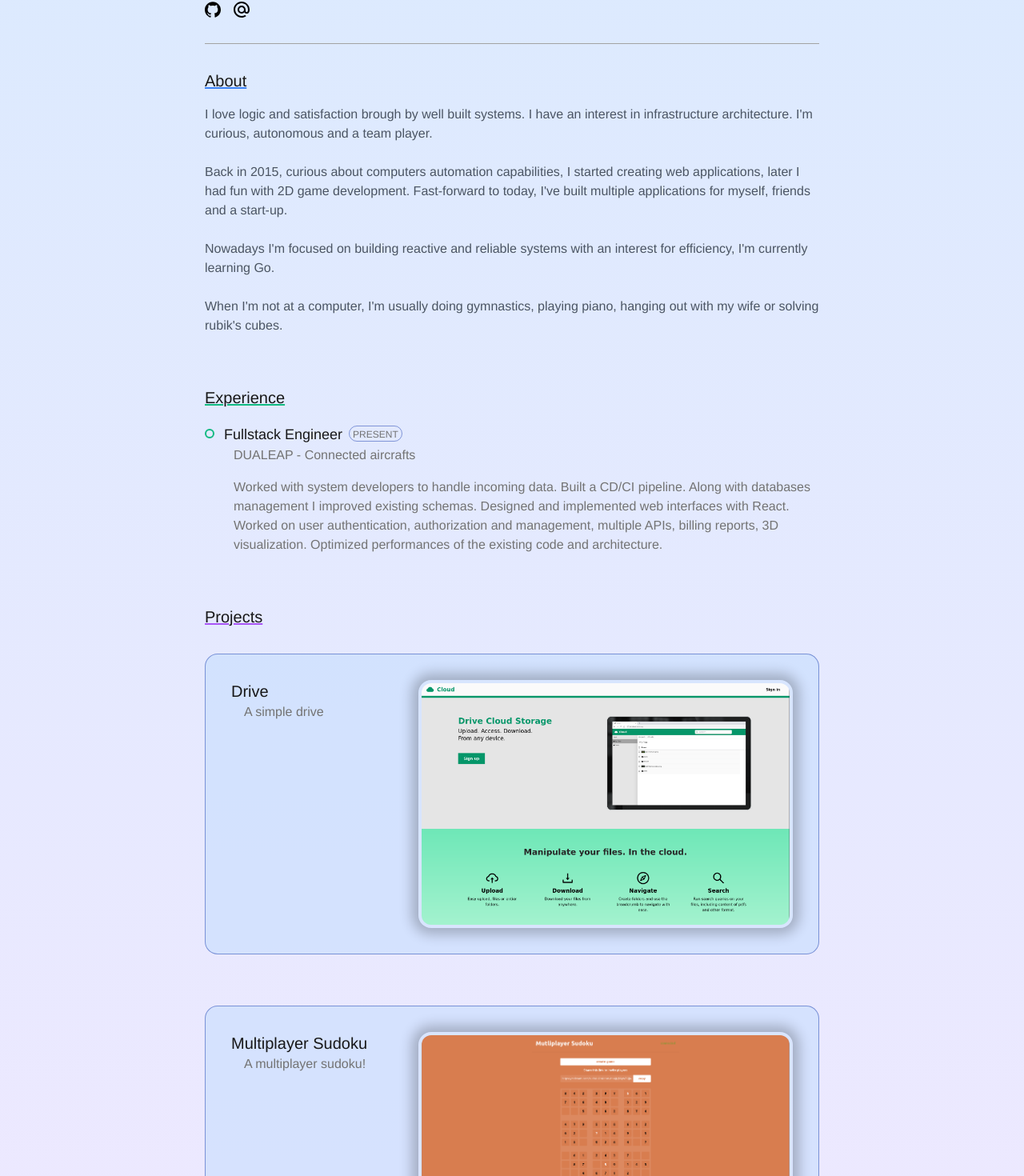
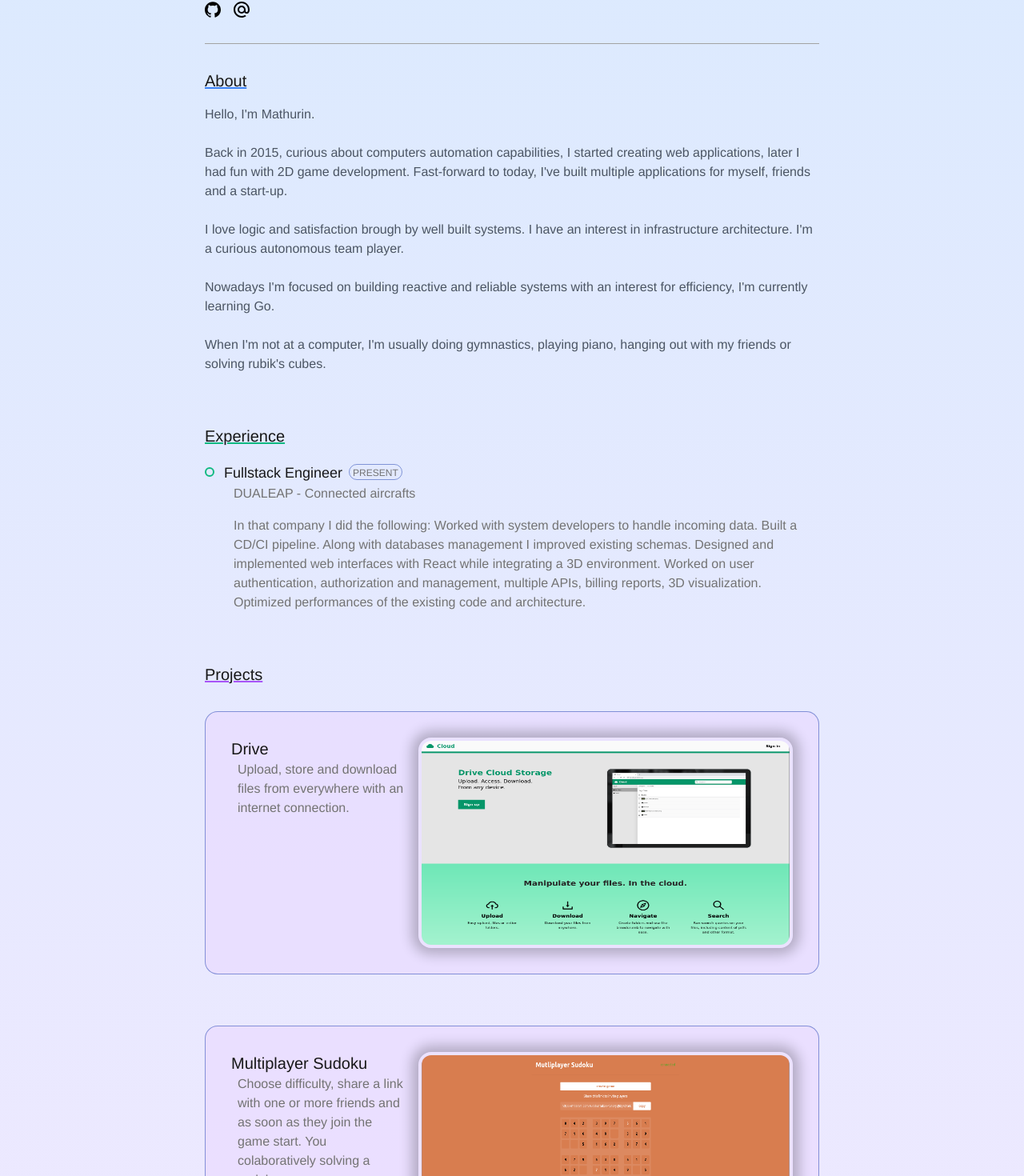
Before and after one commit to mDeram/portfolio, a React (Vite) app: page / in a window 1280 px wide. Shown: the part 150-1620 px from the top of the page at 80% size. Built offline with nearby package versions, Linux system fonts and the light colour scheme.

Commit message:
feat: improved content & styles

```diff
--- a/index.html
+++ b/index.html
@@ -7,7 +7,7 @@
     <title>Mathurin Deramecourt Portfolio</title>
   </head>
   <body class="flex justify-center font-['Helvetica'] bg-gradient-to-b from-blue-100 to-purple-100">
-    <div id="root" class="w-full max-w-3xl"></div>
+    <div id="root" class="w-full max-w-3xl mx-4 md:mx-0"></div>
     <script type="module" src="/src/main.jsx"></script>
   </body>
 </html>
--- a/src/App.jsx
+++ b/src/App.jsx
@@ -8,15 +8,15 @@ import { SiGithub, SiMaildotru } from "react-icons/si";
 
 function Project({ src, title, href, content }) {
     return (
-        <div className="flex flex-col gap-16 border border-blue-800/50 rounded-2xl bg-blue-200/50">
-            <div className="rounded-2xl p-8 flex text-neutral-900">
-                <div className="w-1/3">
+        <div className="flex flex-col gap-16 border border-blue-800/50 rounded-2xl bg-purple-200/50">
+            <div className="rounded-2xl p-8 flex flex-col gap-8 sm:gap-0 sm:flex-row text-neutral-900">
+                <div className="w-full sm:w-1/3 mr-4">
                     <a href={href} target="_blank" className="hover:text-purple-500 transition-all"><h3 className="font-medium text-xl" rel="noopener noreferrer">{title}</h3></a>
-                    <div className="text-neutral-500 pl-4">
+                    <div className="text-neutral-500 pl-2">
                         {content}
                     </div>
                 </div>
-                <img src={src} className="w-2/3 rounded-2xl magic-border" />
+                <img src={src} className="w-full sm:w-2/3 rounded-2xl magic-border aspect-video" />
             </div>
         </div>
     )
@@ -37,14 +37,16 @@ function App() {
             <section>
                 <h2 className="text-xl text-neutral-900 font-medium mb-4 underline decoration-2 decoration-blue-500">About</h2>
                 <p className="text-gray-600">
-                    I love logic and satisfaction brough by well built systems. I have an interest in infrastructure architecture. I'm curious, autonomous and a team player.
+                    Hello, I'm Mathurin.
                     <br /><br />
                     Back in 2015, curious about computers automation capabilities, I started creating web applications, later I had fun with 2D game development. Fast-forward to today, I've built multiple
                     applications for myself, friends and a start-up.
                     <br /><br />
+                    I love logic and satisfaction brough by well built systems. I have an interest in infrastructure architecture. I'm a curious autonomous team player.
+                    <br /><br />
                     Nowadays I'm focused on building reactive and reliable systems with an interest for efficiency, I'm currently learning Go.
                     <br /><br />
-                    When I'm not at a computer, I'm usually doing gymnastics, playing piano, hanging out with my wife or solving rubik's cubes.
+                    When I'm not at a computer, I'm usually doing gymnastics, playing piano, hanging out with my friends or solving rubik's cubes.
                 </p>
             </section>
             <section className="mt-16">
@@ -59,10 +61,10 @@ function App() {
                         <div className="pl-9 text-neutral-500">
                             <p>DUALEAP - Connected aircrafts</p>
                             <p className="mt-4">
-                                Worked with system developers to handle incoming data.
+                                In that company I did the following: Worked with system developers to handle incoming data.
                                 Built a CD/CI pipeline.
                                 Along with databases management I improved existing schemas.
-                                Designed and implemented web interfaces with React.
+                                Designed and implemented web interfaces with React while integrating a 3D environment.
                                 Worked on user authentication, authorization and management, multiple APIs, billing reports, 3D visualization.
                                 Optimized performances of the existing code and architecture.
                             </p>
@@ -73,14 +75,14 @@ function App() {
             <section className="mt-16">
                 <h2 className="text-xl text-neutral-900 font-medium mb-8 underline decoration-2 decoration-purple-500">Projects</h2>
                 <div className="flex flex-col gap-16">
-                    <Project title="Drive" src="./img/drive_index.png" href="https://github.com/mDeram/cloud-frontend" content={
-                        <p>A simple drive</p>
+                    <Project title="Drive" src="./portfolio/img/drive_index.png" href="https://github.com/mDeram/cloud-frontend" content={
+                        <p>Upload, store and download files from everywhere with an internet connection.</p>
                     } />
-                    <Project title="Multiplayer Sudoku" src="./img/sudoku.png" href="https://github.com/mDeram/sudoku-frontend" content={
-                        <p>A multiplayer sudoku!</p>
+                    <Project title="Multiplayer Sudoku" src="./portfolio/img/sudoku.png" href="https://github.com/mDeram/sudoku-frontend" content={
+                        <p>Choose difficulty, share a link with one or more friends and as soon as they join the game start. You colaboratively solving a sudoku.</p>
                     } />
-                    <Project title="2D Map Editor" src="./img/2d_map_editor.png" href="https://github.com/mDeram/2DMapEditor" content={
-                        <p>A 2D map editor</p>
+                    <Project title="2D Map Editor" src="./portfolio/img/2d_map_editor.png" href="https://github.com/mDeram/2DMapEditor" content={
+                        <p>A simple map editor to help game developers with their map building.</p>
                     } />
                 </div>
             </section>
```
